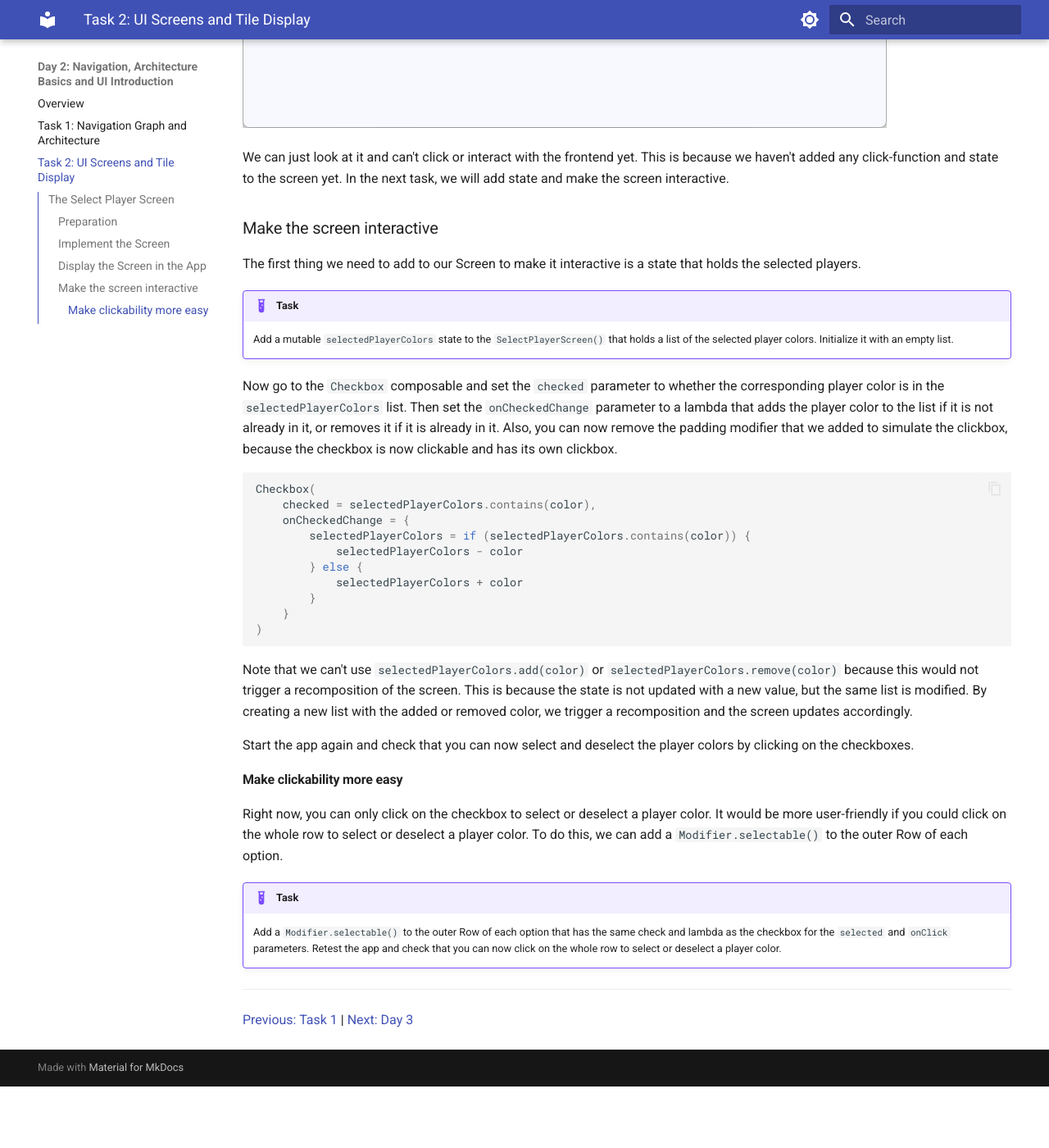
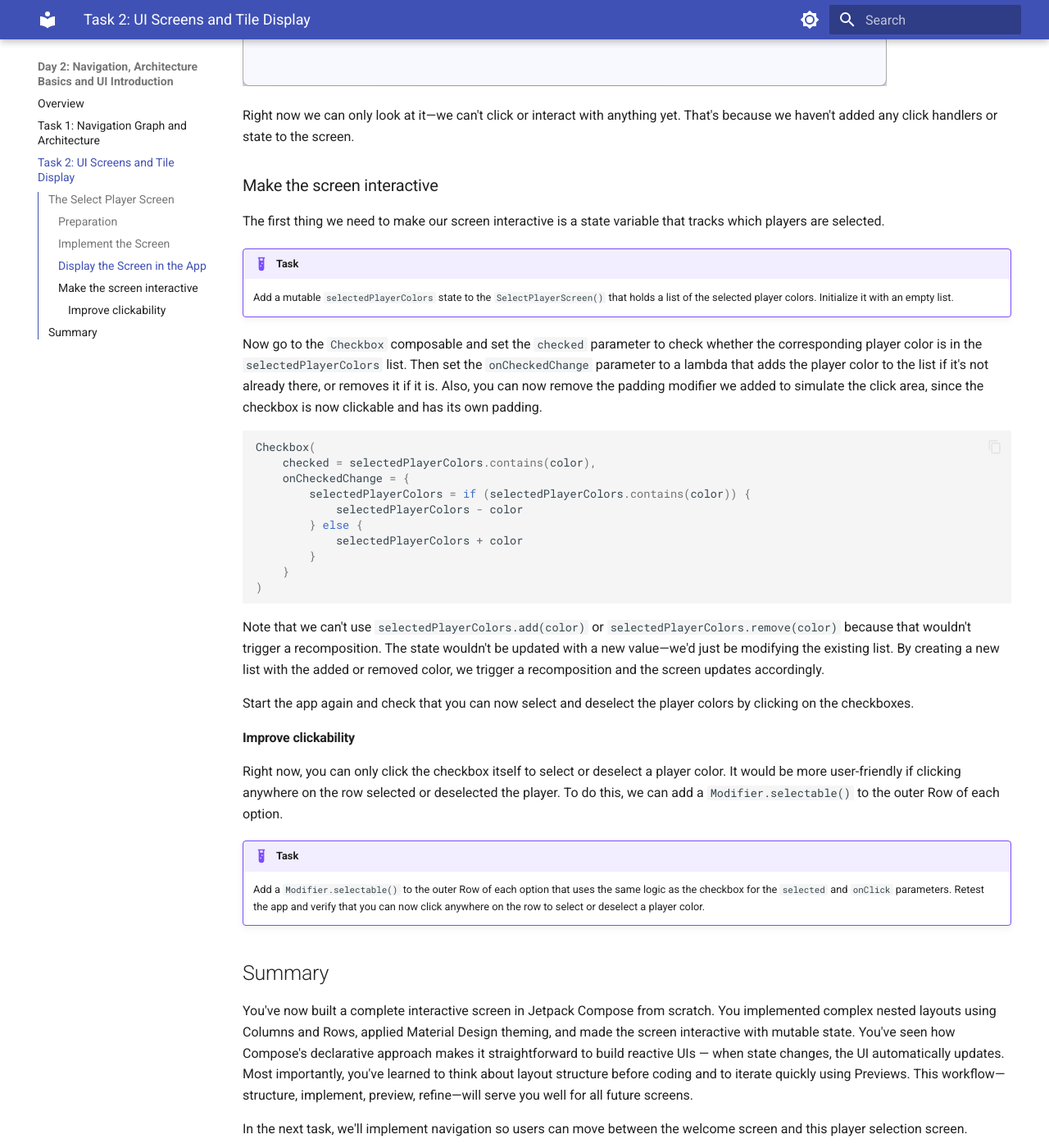
Before and after one commit to kirschkakao/Kotlin-Multiplatform-Training, an MkDocs documentation site: the page built from docs/day2/task2.md, in a window 1280 px wide and 1400 px high, scrolled down 6141 px. Shown: the whole window at 82% size. Built offline with MkDocs 1.6.1 and Material for MkDocs 9.7.7, drawn with Linux system fonts in a browser that asks for light colours; before the commit the page ends 7466 px from its top, so only the background shows below that; some of the changed text lies outside the part shown.

Commit message:
lectorate task2

````diff
--- a/docs/day2/task2.md
+++ b/docs/day2/task2.md
@@ -6,7 +6,7 @@ In this task, we will create a screen that lets the user select and deselect pla
 
 ## The Select Player Screen
 
-In the finished game, the first screen that a user will see after the welcome screen ist the "Select Player Screen". This screen should let the user select the players (colors) for the game. In this task, we will implement a prototype of this screen (shown above) that incorporates basic layouts and clickability, but does not have any connection to the backend yet. We will connect the screen to the backend in later tasks.
+In the finished game, the first screen a user will see after the welcome screen is the "Select Player Screen". This screen lets users choose which players (colors) will participate in the game. In this task, we'll implement a prototype of this screen (shown above) that incorporates basic layouts and clickability, but doesn't connect to the backend yet. We'll wire up the backend in later tasks.
 
 
 ### Preparation
@@ -26,13 +26,13 @@ The maximum number of followers one player can have is a global constant and wil
 const val MAX_NUM_OF_FOLLOWERS = 8
 ```
 
-Unse this constant for the initialization of the followers in the `Player` data class.
+Use this constant for initializing the followers in the `Player` data class.
 
 ### Implement the Screen
 
-Now let us go to the `SelectPlayerScreen()` composable. This screen should let the user select the players (colors) for the game.
+Now let's move to the `SelectPlayerScreen()` composable. This screen will let users select which players (colors) participate in the game.
 
-First we add a Preview for the `SelectPlayerScreen()` so that we can check what we are doing along the way.
+First, we'll add a Preview for the `SelectPlayerScreen()` so we can see what we're building as we go.
 
 ```kotlin
 @Preview
@@ -49,9 +49,9 @@ The screen that we want to create should look like this:
 Think about what kind of layout structures you can see in this screen. How are the elements arranged?
 
 !!! tip "Layout"
-    The way elements are arranged to each other is one of the most important concepts in frontend development. Before you start coding, take a moment to analyze the screen you want to create and identify the layout structures - use paper and a pencil and draw different layouts until you find an ideal one. This will help you to structure your code in a way that is easy to read and maintain.
+    The way elements are arranged relative to each other is one of the most important concepts in frontend development. Before you start coding, take a moment to analyze the screen you want to create and identify the layout structures—use paper and a pencil to sketch different layouts until you find an ideal one. This will help you structure your code in a way that's easy to read and maintain.
 
-The outermost structure is a column, that arranges the single options vertically. Each option on the other hand consists of a row with a checkbox and an option. The option itself is also a row, that contains of a colored icon and a text. So we have a column that contains rows that contain rows.
+The outermost structure is a Column that arranges the individual options vertically. Each option consists of a Row with a checkbox and an option display. The option display itself is also a Row that contains a colored icon and text. So we have a Column containing Rows that contain Rows.
 
 We'll start simple and first just add a Column with Text elements for each player color:
 
@@ -75,7 +75,7 @@ Render the preview and check that it looks something like this:
 ![Player Color Column](../images/day2/player_color_string_column.png)
 
 !!! example "Task"
-    Replace the `Text` composable with a `Row` that contains a `Checkbox` composable and a `Row` for the option. The checkbox should be unchecked by default. Set `onCheckedChange = null` for now. The option row should contain an `Icon` composable using `Icons.Filled.Person` and a `Text` with the name of the color. wrap the capitalized name of the enum entry in the `capitalizeFirstChar()` function that came with the `core.domain` package to format it nicely.
+    Replace the `Text` composable with a `Row` that contains a `Checkbox` composable and a `Row` for the option. The checkbox should be unchecked by default. Set `onCheckedChange = null` for now. The option row should contain an `Icon` composable using `Icons.Filled.Person` and a `Text` with the name of the color. Wrap the name of the enum entry in the `capitalizeFirstChar()` function from the `core.domain` package to format it nicely.
 
 After you have completed the task, the preview should look like this:
 
@@ -84,29 +84,28 @@ After you have completed the task, the preview should look like this:
 To add the colors to the icons, we can use the `tint` parameter of the `Icon` composable. But first, we need to define a mapping from the `PlayerColor` enum to actual colors.
 
 !!! example "Task"
-    Add an extension function `PlayerColor.toColorCode(): Color` to the `PlayerColor` enum that returns a color code for each player color. Use the codes provided by the `androidx.compose.ui.graphics.Color` class, for example `Color.Black` for black, `Color.Red` for red, etc.
-    Then use this function to set the tint of the icon in the option row to the corresponding color of the player color.
+    Add an extension function `PlayerColor.toColorCode(): Color` to the `PlayerColor` enum that returns a color code for each player color. Use the codes provided by the `androidx.compose.ui.graphics.Color` class, for example `Color.Black` for black, `Color.Red` for red, etc. Then use this function to set the tint of the icon in the option row to the corresponding color.
 
- After you have completed this task, the preview should look like this:
+After you have completed this task, the preview should look like this:
 
 ![Player Select with color](../images/day2/select_player_with_color.png)
 
-The last step for layout we have to take is to arrange and align the elements in a way that looks good. In our case, that is to align the elements such that it conforms to the shown target design.
+The last layout step is to arrange and align the elements properly. In our case, we want to match the target design shown above.
 
-We start with outermost column. We want to have some space between the options and that they are all aligned to the left. So we add the following parameters to the `Column`:
+We start with the outermost Column. We want some space between the options and we want them all aligned to the left. So we add the following parameters to the `Column`:
 
 ```kotlin
 horizontalAlignment = Alignment.Start,
 verticalArrangement = Arrangement.spacedBy(24.dp)
 ```
 
-Next we go to the outer Row and add an alignemnt parameter to align the checkbox and option row vertically centered:
+Next we go to the outer Row and add an alignment parameter to vertically center the checkbox and option row:
 
 ```kotlin
 verticalAlignment = Alignment.CenterVertically
 ```
 
-Finally, we align the elements in the option row
+Finally, we align the elements in the option row:
 
 ```kotlin
 horizontalArrangement = Arrangement.Start,
@@ -123,18 +122,18 @@ You should now see something like this in the preview:
 
 ![Player Select with color aligned](../images/day2/select_player_with_color_aligned.png)
 
-You will notice that there is still a bit of a layout difference with regards to the spacing between the option row and the checkbox. This will be changed as soon as we make the checkbox clickable, because that adds some padding around it (to make it easier to click). So, before we add the clickability, we'll simulate the clickbox by adding a `Modifier.padding(12.dp)` to the checkbox and remove the verticalArrangement method from the column (because the padding already adds 24pt space (2*12pt) between the rows).
+You'll notice there's still a slight layout difference in the spacing between the option row and the checkbox. This will change once we make the checkbox clickable, since that adds padding around it (to make it easier to click). Before we add clickability, let's simulate this by adding `Modifier.padding(12.dp)` to the checkbox and removing the verticalArrangement parameter from the Column (since the padding already adds 24dp of space—2×12dp—between the rows).
 
-Now the Column  layour should match the one in the target design. However, the target still has another background and uses a different font. The first comes from the Surface composable, the latter from our `AppTheme`.
+Now the Column layout should match the target design. However, the target has a different background color and uses different fonts. The background comes from the Surface composable, and the fonts come from our `AppTheme`.
 
 !!! example "Task"
     Wrap the Column in a `Surface` composable and set the background color to `MaterialTheme.colorScheme.surface`. Then wrap the `SelectPlayerScreen()` in the `SelectPlayerScreenPreview()` with the `AppTheme` composable to apply the theme to the preview.
 
-We need to apply the theme to the preview and not the screen itself, because the app has several screens that should all use the same theme, i.e. the theme should be consistent across the complete app. Instead, we will apply the theme later on to the composable that is responsible for navigation between the screens.
+We apply the theme to the preview rather than the screen itself because the app has multiple screens that should all use the same theme—keeping the theme consistent across the entire app. We'll apply the theme later to the composable responsible for navigation between screens.
 
 ### Display the Screen in the App
 
-Now that we have created the `SelectPlayerScreen()`, we want to display it in the app. Since we currently have no navigation implemented, we will just replace the `WelcomeScreen()` with the `SelectPlayerScreen()` in the `main.kt` to check that it works:
+Now that we've created the `SelectPlayerScreen()`, let's display it in the app. Since we don't have navigation implemented yet, we'll simply replace the `WelcomeScreen()` with the `SelectPlayerScreen()` in `main.kt` to verify it works:
 
 ```kotlin
 fun main() = application {
@@ -153,16 +152,16 @@ Start the app. You should see the following:
 
 ![Select Player Welcome 1](../images/day2/select_player_in_app1.png)
 
-We can just look at it and can't click or interact with the frontend yet. This is because we haven't added any click-function and state to the screen yet. In the next task, we will add state and make the screen interactive.
+Right now we can only look at it—we can't click or interact with anything yet. That's because we haven't added any click handlers or state to the screen.
 
 ### Make the screen interactive
 
-The first thing we need to add to our Screen to make it interactive is a state that holds the selected players.
+The first thing we need to make our screen interactive is a state variable that tracks which players are selected.
 
 !!! example "Task"
     Add a mutable `selectedPlayerColors` state to the `SelectPlayerScreen()` that holds a list of the selected player colors. Initialize it with an empty list.
 
-Now go to the `Checkbox` composable and set the `checked` parameter to whether the corresponding player color is in the `selectedPlayerColors` list. Then set the `onCheckedChange` parameter to a lambda that adds the player color to the list if it is not already in it, or removes it if it is already in it. Also, you can now remove the padding modifier that we added to simulate the clickbox, because the checkbox is now clickable and has its own clickbox.
+Now go to the `Checkbox` composable and set the `checked` parameter to check whether the corresponding player color is in the `selectedPlayerColors` list. Then set the `onCheckedChange` parameter to a lambda that adds the player color to the list if it's not already there, or removes it if it is. Also, you can now remove the padding modifier we added to simulate the click area, since the checkbox is now clickable and has its own padding.
 
 ```kotlin
 Checkbox(
@@ -177,18 +176,22 @@ Checkbox(
 )
 ```
 
-Note that we can't use `selectedPlayerColors.add(color)` or `selectedPlayerColors.remove(color)` because this would not trigger a recomposition of the screen. This is because the state is not updated with a new value, but the same list is modified. By creating a new list with the added or removed color, we trigger a recomposition and the screen updates accordingly.
+Note that we can't use `selectedPlayerColors.add(color)` or `selectedPlayerColors.remove(color)` because that wouldn't trigger a recomposition. The state wouldn't be updated with a new value—we'd just be modifying the existing list. By creating a new list with the added or removed color, we trigger a recomposition and the screen updates accordingly.
 
 Start the app again and check that you can now select and deselect the player colors by clicking on the checkboxes.
 
-#### Make clickability more easy
+#### Improve clickability
 
-Right now, you can only click on the checkbox to select or deselect a player color. It would be more user-friendly if you could click on the whole row to select or deselect a player color. To do this, we can add a `Modifier.selectable()` to the outer Row of each option.
+Right now, you can only click the checkbox itself to select or deselect a player color. It would be more user-friendly if clicking anywhere on the row selected or deselected the player. To do this, we can add a `Modifier.selectable()` to the outer Row of each option.
 
 !!! example "Task"
-    Add a `Modifier.selectable()` to the outer Row of each option that has the same check and lambda as the checkbox for the `selected` and `onClick` parameters. Retest the app and check that you can now click on the whole row to select or deselect a player color.
+    Add a `Modifier.selectable()` to the outer Row of each option that uses the same logic as the checkbox for the `selected` and `onClick` parameters. Retest the app and verify that you can now click anywhere on the row to select or deselect a player color.
 
+## Summary
 
+You've now built a complete interactive screen in Jetpack Compose from scratch. You implemented complex nested layouts using Columns and Rows, applied Material Design theming, and made the screen interactive with mutable state. You've seen how Compose's declarative approach makes it straightforward to build reactive UIs — when state changes, the UI automatically updates. Most importantly, you've learned to think about layout structure before coding and to iterate quickly using Previews. This workflow—structure, implement, preview, refine—will serve you well for all future screens.
+
+In the next task, we'll implement navigation so users can move between the welcome screen and this player selection screen.
 
 ---
 
````
